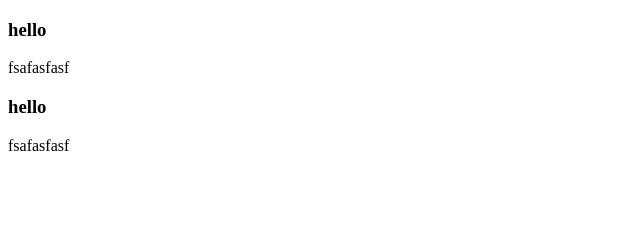
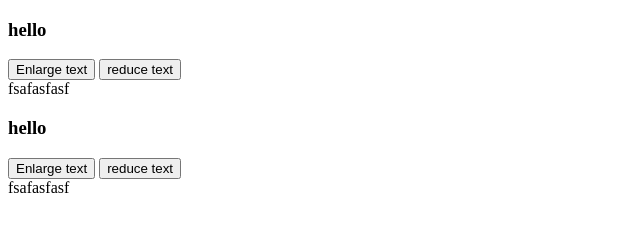
Before and after one commit to xlk1995/Vue-Demo, a plain HTML site: page index.html in a window 1280 px wide. Shown: the whole page, without its empty margins (0-640 px from the left). Drawn offline with nearby package versions, Linux system fonts and the light colour scheme.

Commit message:
通过事件向父级组件发送消息

```diff
--- a/index.html
+++ b/index.html
@@ -8,11 +8,15 @@
 </head>
 <body>
     <div id ="app">
-        <blog-post
-            v-for="post in posts"
-            v-bind:key="post.id"
-            v-bind:post="post"
-        ></blog-post>
+        <div :style="{fontSize:postFontSize+'em'}">
+            <blog-post
+                v-for="post in posts"
+                v-bind:key="post.id"
+                v-bind:post="post"
+                v-on:enlarge-text="postFontSize+=0.1"
+                v-on:reduce-text="postFontSize-=0.1"
+            ></blog-post>
+        </div>
    </div>
    <script src="https://cdn.bootcss.com/vue/2.5.16/vue.js"></script>
    <script>
@@ -21,6 +25,12 @@
            template:`
                 <div class="blog-post">
                     <h3>{{ post.title }}</h3>
+                    <button v-on:click="$emit('enlarge-text')">
+                        Enlarge text
+                    </button>
+                    <button v-on:click="$emit('reduce-text')">
+                        reduce text
+                    </button>
                     <div v-html="post.content"></div>
                 </div>
            `
@@ -31,8 +41,10 @@
                posts:[
                    {id:1,title:"hello",content:"fsafasfasf"},
                    {id:2,title:"hello",content:"fsafasfasf"}
-               ]
-           }
+               ],
+               postFontSize:1
+           },
+
 
        })
    </script>
```
